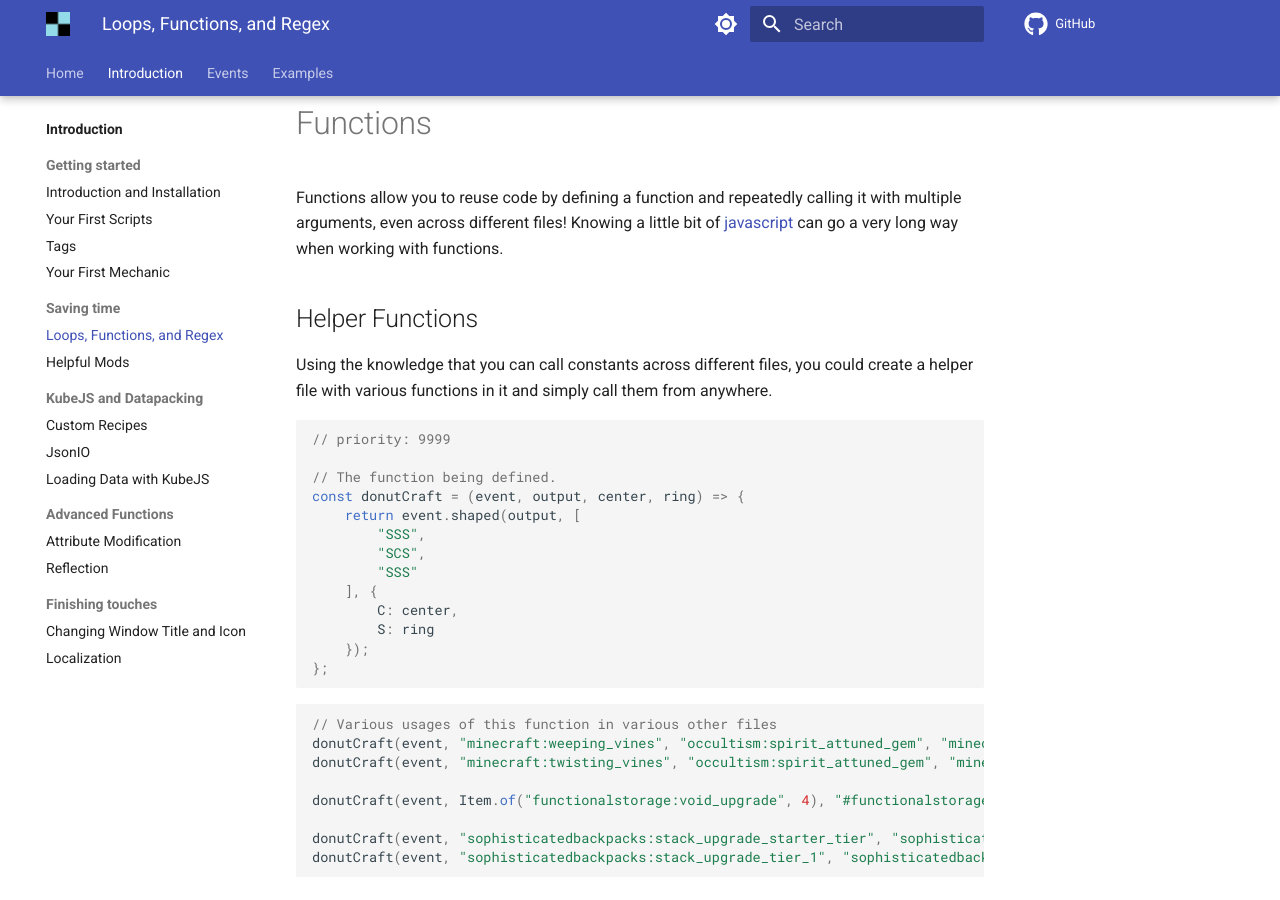
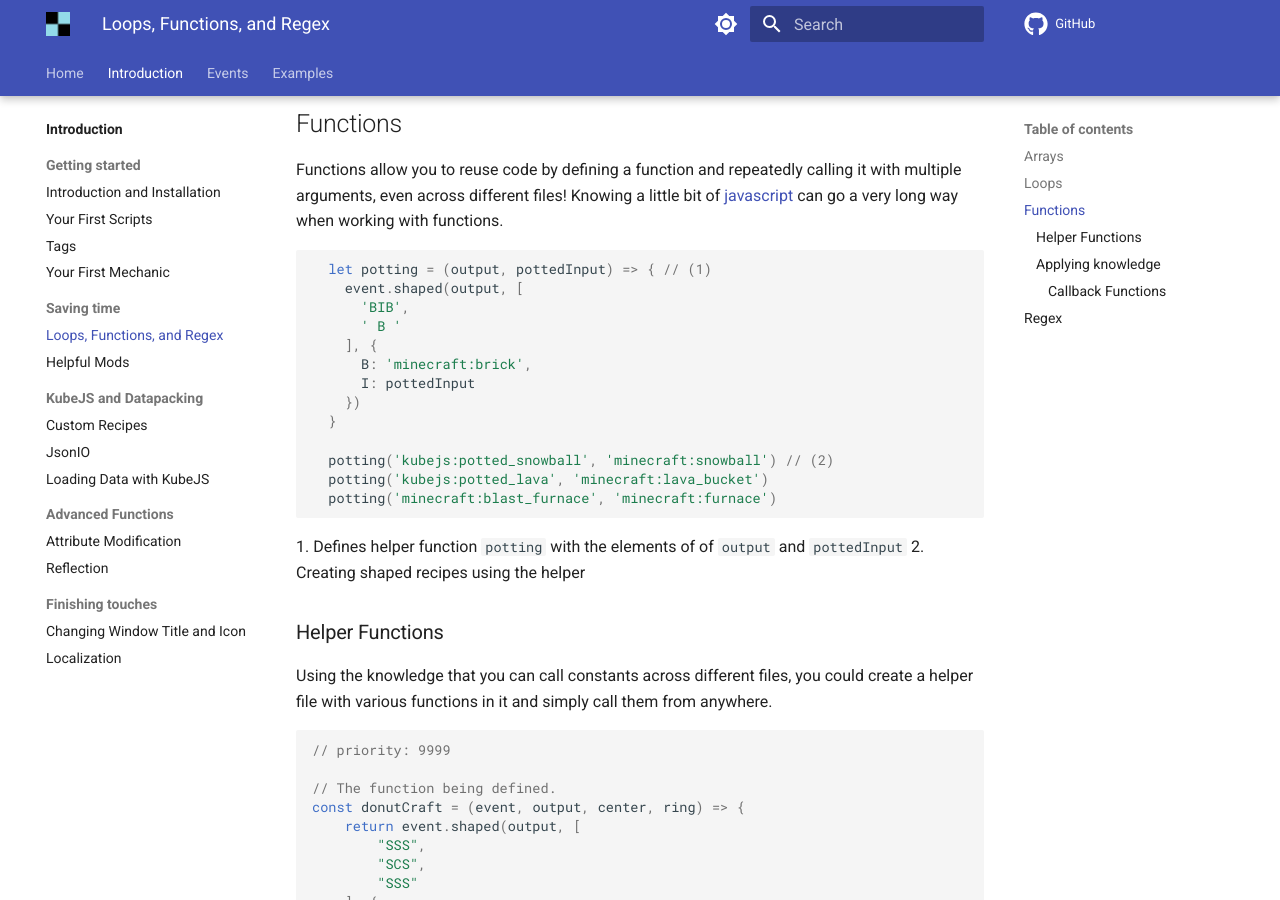
Before and after one commit to ThePansmith/docs, an MkDocs documentation site: the page built from docs/introduction/saving-time/loops.md, in a window 1280 px wide and 900 px high, scrolled down 1239 px. Built offline with MkDocs 1.6.1 and Material for MkDocs 9.7.7, drawn with Linux system fonts in a browser that asks for light colours; comment, search, counter and statistics services are not loaded.

````diff
--- a/docs/introduction/saving-time/loops.md
+++ b/docs/introduction/saving-time/loops.md
@@ -11,7 +11,7 @@ After reading the previous chapters, you might have started thinking about custo
 
 ---
 
-# Arrays
+## Arrays
 Some events allow you to use an array instead of just a single item, enabling you to perform actions on multiple items rather than needing separate methods for each.
 
 ```js
@@ -22,8 +22,7 @@ JEIEvents.hideItems(event => {
 
 1. Hides both the `ae2:inscriber` and the `ae2:vibration_chamber`
 
-
-# Loops
+## Loops
 Loops allow you to iterate over arrays and perform actions on each element. This is particularly useful when you have a list of items and want to apply the same logic to all of them.
 
 Here's an example of using a `foreach` loop to define recipes for upgrading furnaces:
@@ -53,10 +52,29 @@ furnaces.forEach(([furnace, mat, base]) => { // (1)
 2. **Recipe Definition**: For each furnace, a shaped recipe for the output furnace (`furnace`) is defined using the provided material (`mat`) and base furnace (`base`).
 
 
-# Functions
+## Functions
 Functions allow you to reuse code by defining a function and repeatedly calling it with multiple arguments, even across different files! Knowing a little bit of [javascript](https://www.w3schools.com/js/default.asp) can go a very long way when working with functions.
 
-## Helper Functions
+
+```js
+  let potting = (output, pottedInput) => { // (1)
+    event.shaped(output, [
+      'BIB',
+      ' B '
+    ], {
+      B: 'minecraft:brick',
+      I: pottedInput
+    })
+  }
+
+  potting('kubejs:potted_snowball', 'minecraft:snowball') // (2)
+  potting('kubejs:potted_lava', 'minecraft:lava_bucket')
+  potting('minecraft:blast_furnace', 'minecraft:furnace')
+```
+1. Defines helper function `potting` with the elements of of `output` and `pottedInput`
+2. Creating shaped recipes using the helper
+
+### Helper Functions
 Using the knowledge that you can call constants across different files, you could create a helper file with various functions in it and simply call them from anywhere.
 
 ```js
@@ -89,7 +107,7 @@ donutCraft(event, "sophisticatedbackpacks:stack_upgrade_tier_1", "sophisticatedb
 ### Applying knowledge
 Of course, functions aren't as rigid as the above examples imply. With a little bit of JavaScript knowledge, you can create pretty some nice things.
 
-The function below is excerpted from [CABIN](https://github.com/ThePansmith/CABIN), and  is used to generate the recipes used to turn machines into usable parts. If the fourth parameter is omitted, it defaults to creating a stonecutting recipe instead.
+The function below is excerpted from [CABIN](https://github.com/ThePansmith/CABIN), and is used to generate the recipes used to turn machines into usable parts. If the fourth parameter is omitted, it defaults to creating a stonecutting recipe instead.
 
 ```js
 const createMachine = (machineItem, event, outputIngredient, inputIngredient) => { // (1)
@@ -138,7 +156,7 @@ createMachine("minecraft:obsidian", event, Item.of("minecraft:crying_obsidian",
 ```
 
 
-### Callback Functions
+#### Callback Functions
 Likewise, you can define functions that call other functions. For example:
 
 ```js
@@ -166,7 +184,7 @@ if (Platform.isLoaded("createdeco")) { // (1)
 2. Ifs, switches, and otherwise are not limited to just functions or mechanics!
 
 
-# Regex
+## Regex
 A **regex**, shorthand for "regular expression", is a pattern describing a certain amount of text. Essentially, it acts as a filter, allowing anything that matches to pass. Regex can be quite powerful, enabling you to search with surprisingly complex options. Getting into the nitty-gritty of regex is beyond this guide (consider looking [here](https://regexr.com/) for a starting place), but here are some practical examples:
 
 ```js
````
Also changed, not shown: docs/introduction/datapacking/custom-recipes.md (+2 -1 lines), docs/introduction/datapacking/json-files.md (deleted, +0 -8 lines), docs/introduction/datapacking/jsonio.md (added, +3 -0 lines), docs/introduction/datapacking/loading-data.md (+17 -2 lines), docs/introduction/saving-time/helpful-mods.md (+4 -0 lines).
